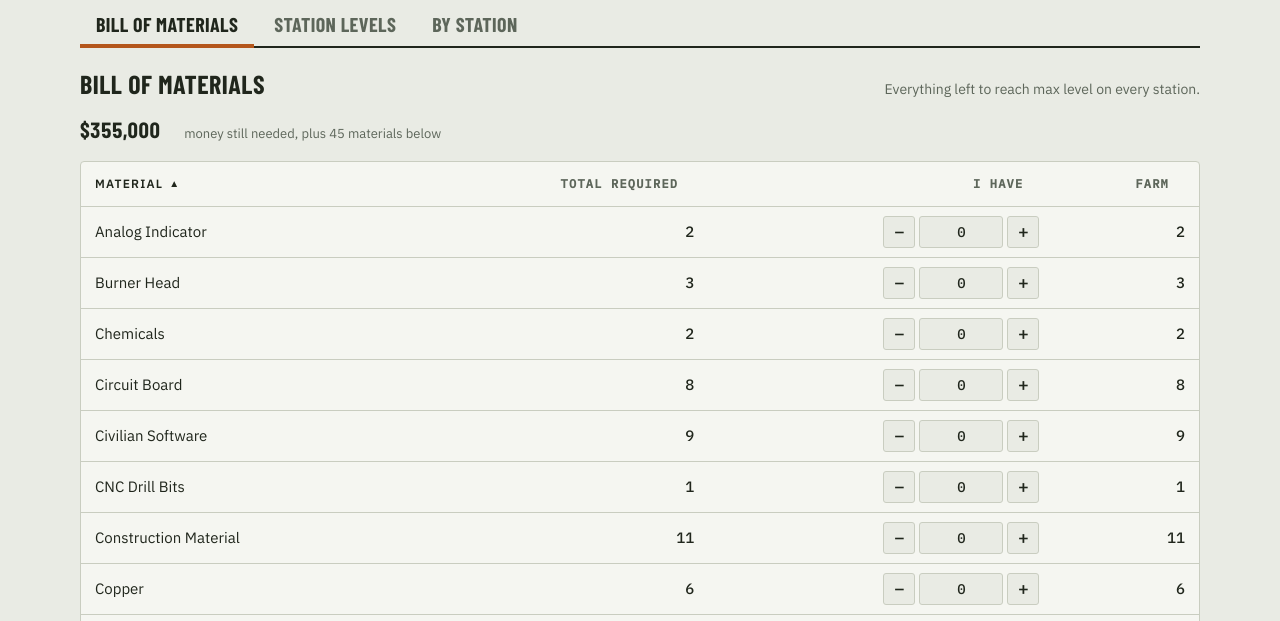
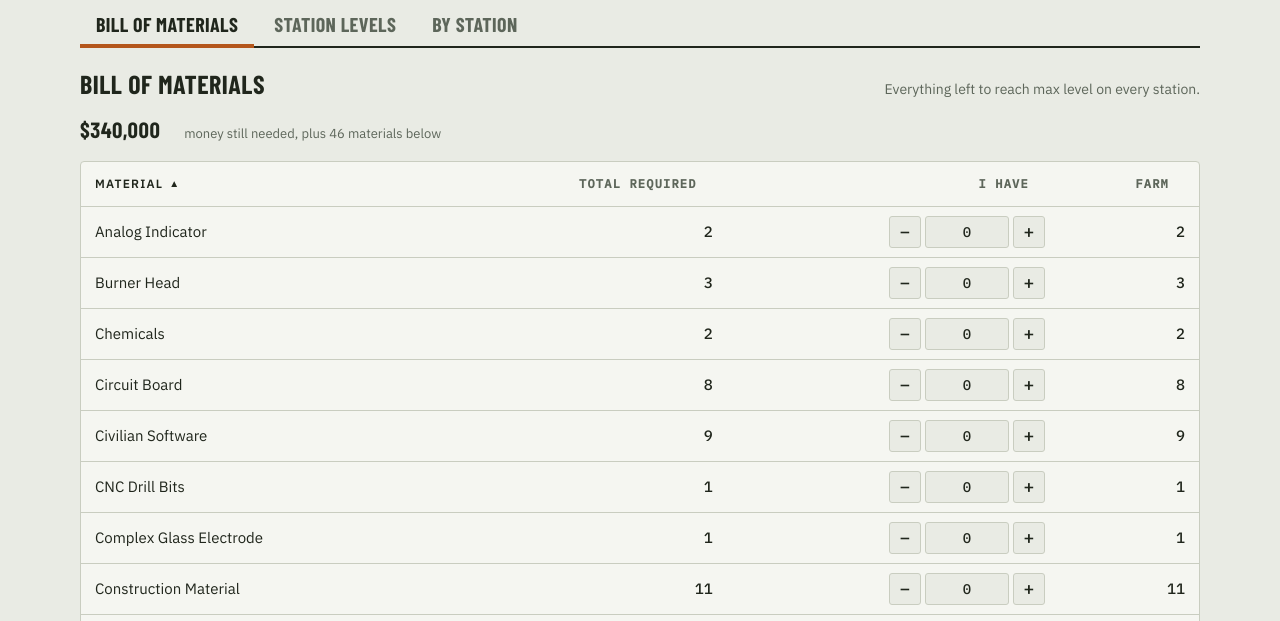
Before and after one commit to grobatschew/gzw-hideout, a plain HTML site: page index.html in a window 1280 px wide. Shown: the part 154-775 px from the top of the page. Drawn offline with nearby package versions, Linux system fonts and the light colour scheme.

Commit message:
updated recipes for 0.5.1.0 patch

```diff
--- a/index.html
+++ b/index.html
@@ -364,7 +364,7 @@ dialog::backdrop { background: rgba(0,0,0,.55); }
         { "Wood": 2, "Fabrics": 4 },
         { "Steel": 3, "Fine Metal Mesh": 3 } ] },
       { id: "analysis", name: "Analysis", levels: [
-        { "Plastics": 2, "Electrical Parts": 1, "Circuit Board": 1 },
+        { "Plastics": 2, "Electrical Parts": 1, "Circuit Board": 1, "Complex Glass Electrode": 1 },
         { "Plastics": 2, "Electrical Parts": 4, "Circuit Board": 3, "Mechanical Parts": 2, "Vapor Lamp": 1, "Crystal Prism": 1, "$": 35000 } ] },
       { id: "glass", name: "Glassware", levels: [
         { "Glass": 1, "Plastics": 1, "Laboratory Flask": 1 },
@@ -374,13 +374,13 @@ dialog::backdrop { background: rgba(0,0,0,.55); }
         { "Steel": 3, "Glass": 3, "Plumbing Parts": 2, "Electrical Parts": 1, "Refrigerant": 1 },
         { "Steel": 6, "Glass": 5, "Plumbing Parts": 2, "Refrigerant": 2, "Electrical Parts": 2, "Circuit Board": 2, "$": 45000 } ] },
       { id: "safety", name: "Ventilation System", levels: [
-        { "Mechanical Parts": 2, "Plastics": 2, "PC Fan": 2 },
+        { "Electrical Parts": 2, "Plastics": 2, "PC Fan": 2 },
         { "Steel": 10, "Electrical Parts": 5, "Plumbing Parts": 5, "PC Fan": 3, "HEPA Filter": 1, "$": 35000 } ] }
     ] },
     { name: "Electronics Workshop", stations: [
       { id: "hardware", name: "Hardware", levels: [
         { "Motherboard": 1, "Graphics Card": 1, "CPU": 1, "PC Fan": 1, "RAM": 1, "Power Supply": 1 },
-        { "Motherboard": 1, "Graphics Card": 1, "CPU": 1, "Plumbing Parts": 2, "RAM": 1, "Power Supply": 1 },
+        { "Motherboard": 1, "Graphics Card": 1, "CPU": 1, "Plumbing Parts": 2, "RAM": 3, "Power Supply": 1 },
         { "Motherboard": 1, "Server CPU": 1, "Electrical Parts": 5, "RAM": 4, "Power Supply": 1, "$": 45000 } ] },
       { id: "software", name: "Software", levels: [
         { "Civilian Software": 3, "Military Software": 1 },
@@ -388,17 +388,17 @@ dialog::backdrop { background: rgba(0,0,0,.55); }
       { id: "micro", name: "Micro Electronics", levels: [
         { "Soldering Iron": 1, "Multimeter": 1, "Toolset": 1, "Power Supply": 1, "Wood": 1 },
         { "Soldering Iron": 2, "Multimeter": 1, "Power Supply": 1, "Oscilloscope": 1, "Electrical Parts": 4 },
-        { "Microscope": 1, "Multimeter": 1, "Circuit Board": 2, "Power Supply": 1, "Electrical Parts": 5, "$": 35000 } ] },
+        { "Microscope": 1, "Multimeter": 1, "Circuit Board": 2, "Power Supply": 1, "Oscilloscope": 1, "Electrical Parts": 5, "$": 35000 } ] },
       { id: "machine", name: "Machine Tools", levels: [
         { "Wood": 1, "Steel": 1, "Toolset": 1 },
-        { "Steel": 3, "Electrical Parts": 1, "Tooling Coolant": 1, "CNC Drill Bits": 1 } ] },
+        { "Steel": 3, "Mechanical Parts": 2, "Electrical Parts": 1, "Tooling Coolant": 1, "CNC Drill Bits": 1 } ] },
       { id: "rf", name: "RF Sensors", levels: [
         { "Wood": 1, "Steel": 1, "Electrical Parts": 1, "Signal Generator": 1, "Soldering Iron": 1 },
         { "Steel": 6, "Mechanical Parts": 2, "Electrical Parts": 4, "Signal Generator": 1, "Oscilloscope": 1, "Laser Tube": 1, "$": 30000 } ] },
       { id: "wstore", name: "Workshop Storage Equipment", levels: [
         { "Wood": 1, "Mechanical Parts": 1 },
         { "Steel": 9, "Mechanical Parts": 3 },
-        { "Steel": 12, "Mechanical Parts": 6, "Stainless Steel Sheet": 4, "$": 45000 } ] }
+        { "Steel": 12, "Mechanical Parts": 6, "Stainless Steel Sheet": 4, "$": 30000 } ] }
     ] },
     { name: "Utility Room", stations: [
       { id: "gen", name: "Generator", levels: [
```
